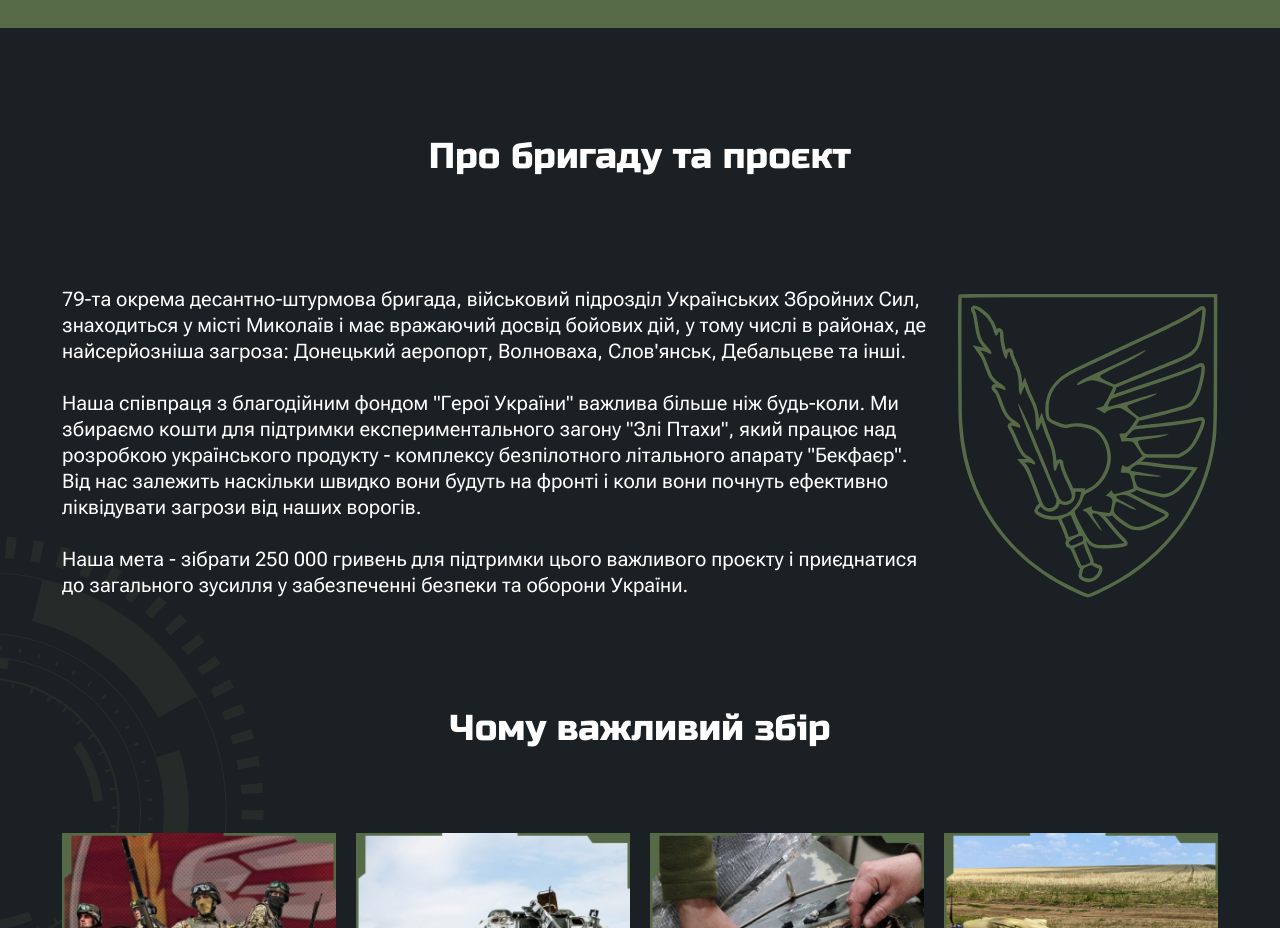
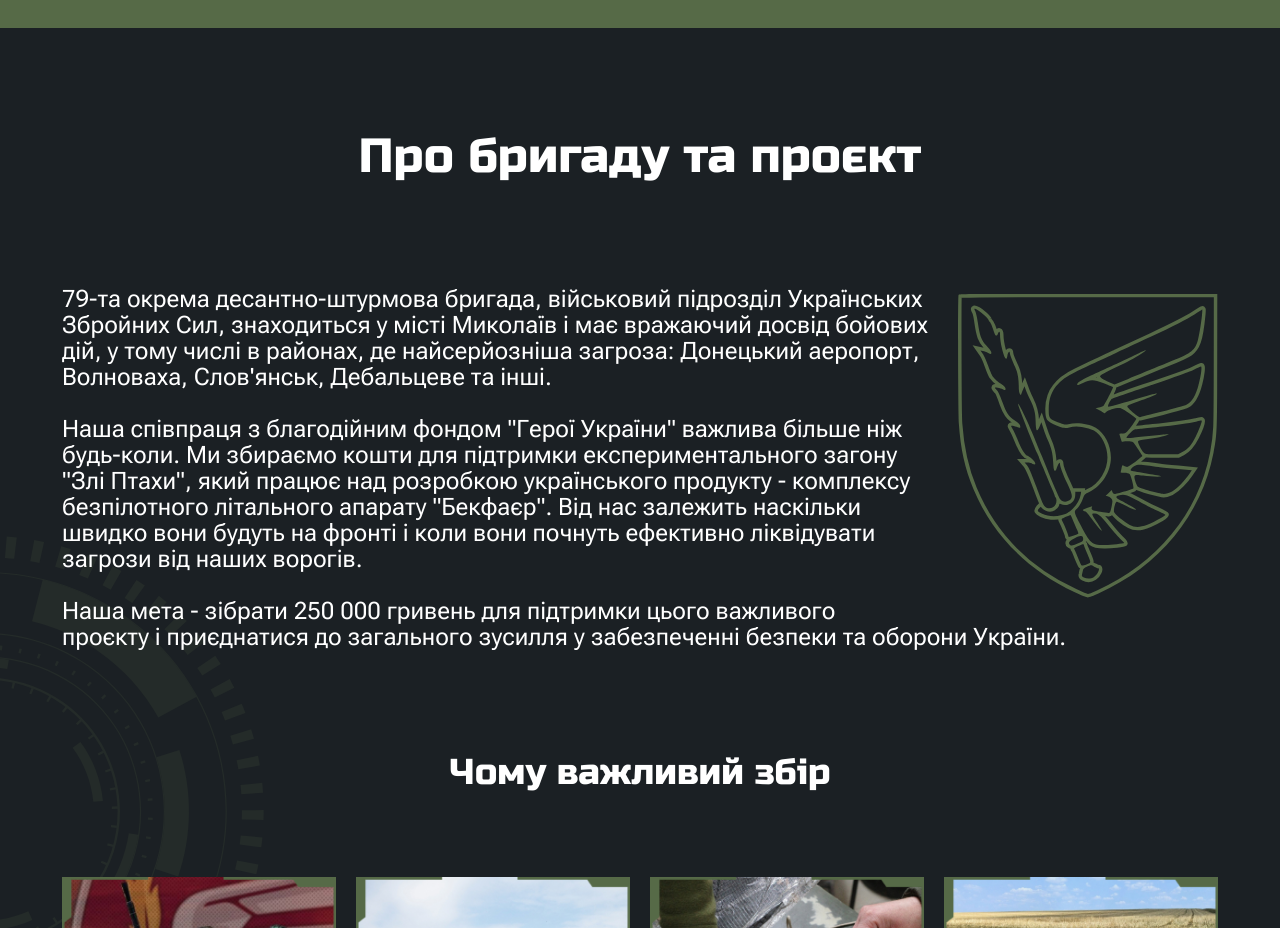
Before and after one commit to baza-trainee/79_brigadge_fundraising, a React (Create React App) app: page / in a window 1280 px wide. Shown: the part 1140-2068 px from the top of the page. Built offline with nearby package versions, Linux system fonts and the light colour scheme.

Commit message:
fix: text size

```diff
--- a/src/components/About/About.module.css
+++ b/src/components/About/About.module.css
@@ -45,6 +45,34 @@
 }
 
 @media (max-width: 1680px) {
+  .about-title {
+    font-size: 48px;
+    line-height: var(--h2-line-height);
+  }
+
+  .about-content-wrapper {
+    display: block;
+  }
+
+  .about-image {
+    width: 260px;
+    height: 320px;
+    float: right;
+    margin-left: 30px;
+  }
+
+  .about-text {
+    font-size: 24px;
+    line-height: 26px;
+  }
+
+  .background-image {
+    position: absolute;
+    top: 400px;
+  }
+}
+
+@media (max-width: 1024px) {
   .about-title {
     font-size: 36px;
     line-height: var(--h2-line-height);
```
